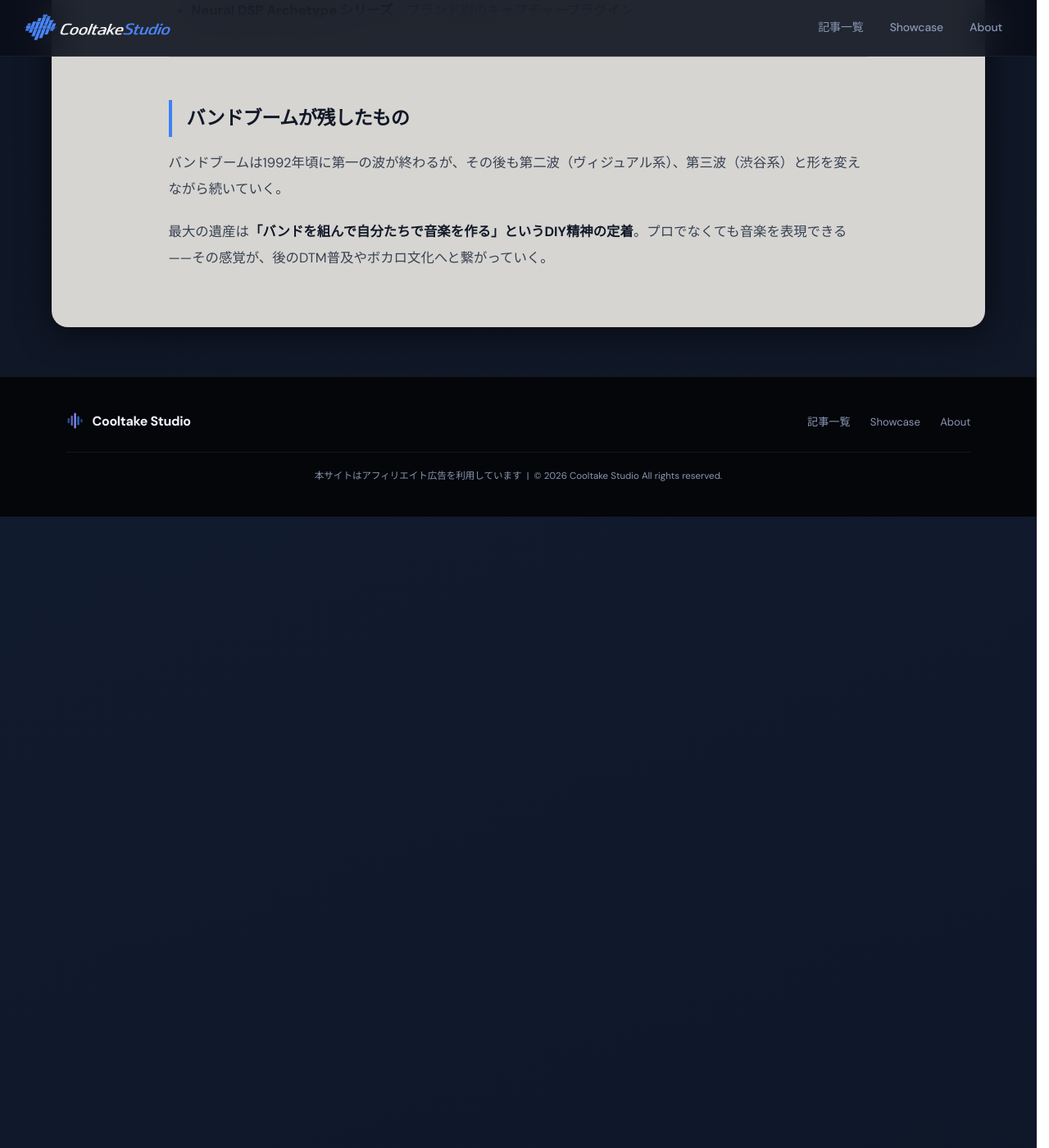
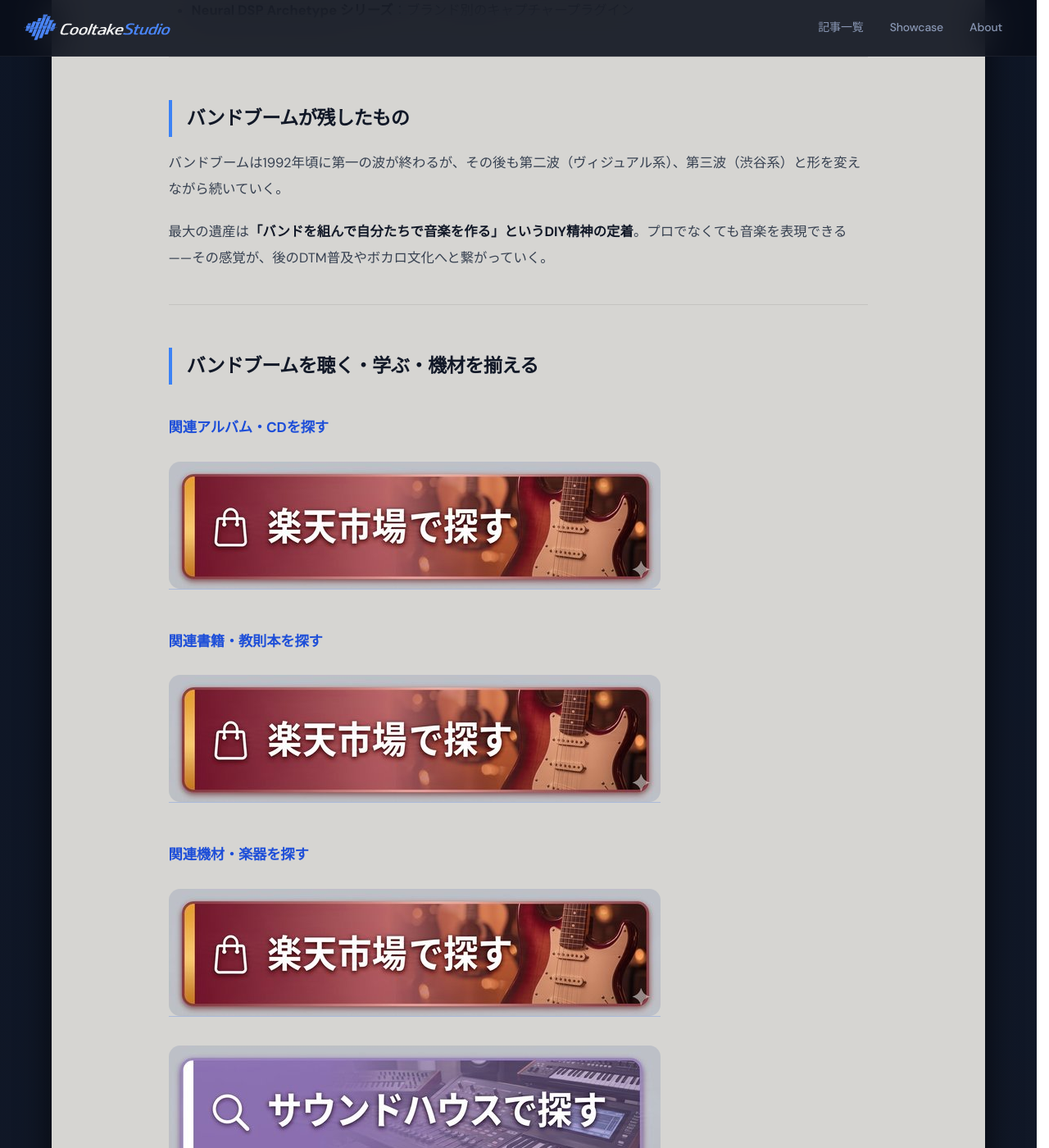
Before and after one commit to cooltake/cooltake-staging, a Jekyll site: the page built from _posts/2026-05-30-japan-music-07-band-boom.md, in a window 1280 px wide and 1400 px high, scrolled down 3132 px. Shown: the whole window at 82% size. Built offline with Jekyll 4.4.1, drawn with Linux system fonts in a browser that asks for light colours; some web fonts are replaced.

Commit message:
feat: add album/book/gear CTA to 2026-05-30-japan-music-07-band-boom.md

```diff
--- a/_posts/2026-05-30-japan-music-07-band-boom.md
+++ b/_posts/2026-05-30-japan-music-07-band-boom.md
@@ -96,3 +96,37 @@
 バンドブームは1992年頃に第一の波が終わるが、その後も第二波（ヴィジュアル系）、第三波（渋谷系）と形を変えながら続いていく。
 
 最大の遺産は**「バンドを組んで自分たちで音楽を作る」というDIY精神の定着**。プロでなくても音楽を表現できる——その感覚が、後のDTM普及やボカロ文化へと繋がっていく。
+
+---
+
+## バンドブームを聴く・学ぶ・機材を揃える
+
+### 関連アルバム・CDを探す
+
+<div style="margin:1.5rem 0;">
+<a href="https://hb.afl.rakuten.co.jp/ichiba/2c3fa5a0.94ef6741.2c3fa5a1.98b5e1ce/?pc=https%3A//search.rakuten.co.jp/search/mall/BOOWY%2BBUCK-TICK%2BTHE%2BBLUE%2BHEARTS%2BCD/" rel="nofollow" referrerpolicy="no-referrer-when-downgrade" style="display:inline-block;text-decoration:none;">
+<img src="/assets/images/btn-rakuten.jpg" alt="楽天市場で探す" width="600" height="155" style="max-width:100%;height:auto;border-radius:14px;display:block;">
+</a>
+</div>
+
+### 関連書籍・教則本を探す
+
+<div style="margin:1.5rem 0;">
+<a href="https://hb.afl.rakuten.co.jp/ichiba/2c3fa5a0.94ef6741.2c3fa5a1.98b5e1ce/?pc=https%3A//search.rakuten.co.jp/search/mall/%E3%82%A8%E3%83%AC%E3%82%AD%E3%82%AE%E3%82%BF%E3%83%BC%2B%E3%83%90%E3%83%B3%E3%83%89%2B%E6%95%99%E5%89%87%E6%9C%AC/" rel="nofollow" referrerpolicy="no-referrer-when-downgrade" style="display:inline-block;text-decoration:none;">
+<img src="/assets/images/btn-rakuten.jpg" alt="楽天市場で探す" width="600" height="155" style="max-width:100%;height:auto;border-radius:14px;display:block;">
+</a>
+</div>
+
+### 関連機材・楽器を探す
+
+<div style="margin:1.5rem 0;">
+<a href="https://hb.afl.rakuten.co.jp/ichiba/2c3fa5a0.94ef6741.2c3fa5a1.98b5e1ce/?pc=https%3A//search.rakuten.co.jp/search/mall/%E3%82%A8%E3%83%AC%E3%82%AD%E3%82%AE%E3%82%BF%E3%83%BC%2B%E3%82%A8%E3%83%95%E3%82%A7%E3%82%AF%E3%82%BF%E3%83%BC/" rel="nofollow" referrerpolicy="no-referrer-when-downgrade" style="display:inline-block;text-decoration:none;">
+<img src="/assets/images/btn-rakuten.jpg" alt="楽天市場で探す" width="600" height="155" style="max-width:100%;height:auto;border-radius:14px;display:block;">
+</a>
+</div>
+
+<div style="margin:1.5rem 0;">
+<a href="https://h.accesstrade.net/sp/cc?rk=0100pdhv00n9hy" rel="nofollow" referrerpolicy="no-referrer-when-downgrade" style="display:inline-block;text-decoration:none;">
+<img src="/assets/images/btn-soundhouse.jpg" alt="サウンドハウスで探す" width="600" height="155" style="max-width:100%;height:auto;border-radius:14px;display:block;">
+</a>
+</div>
```
